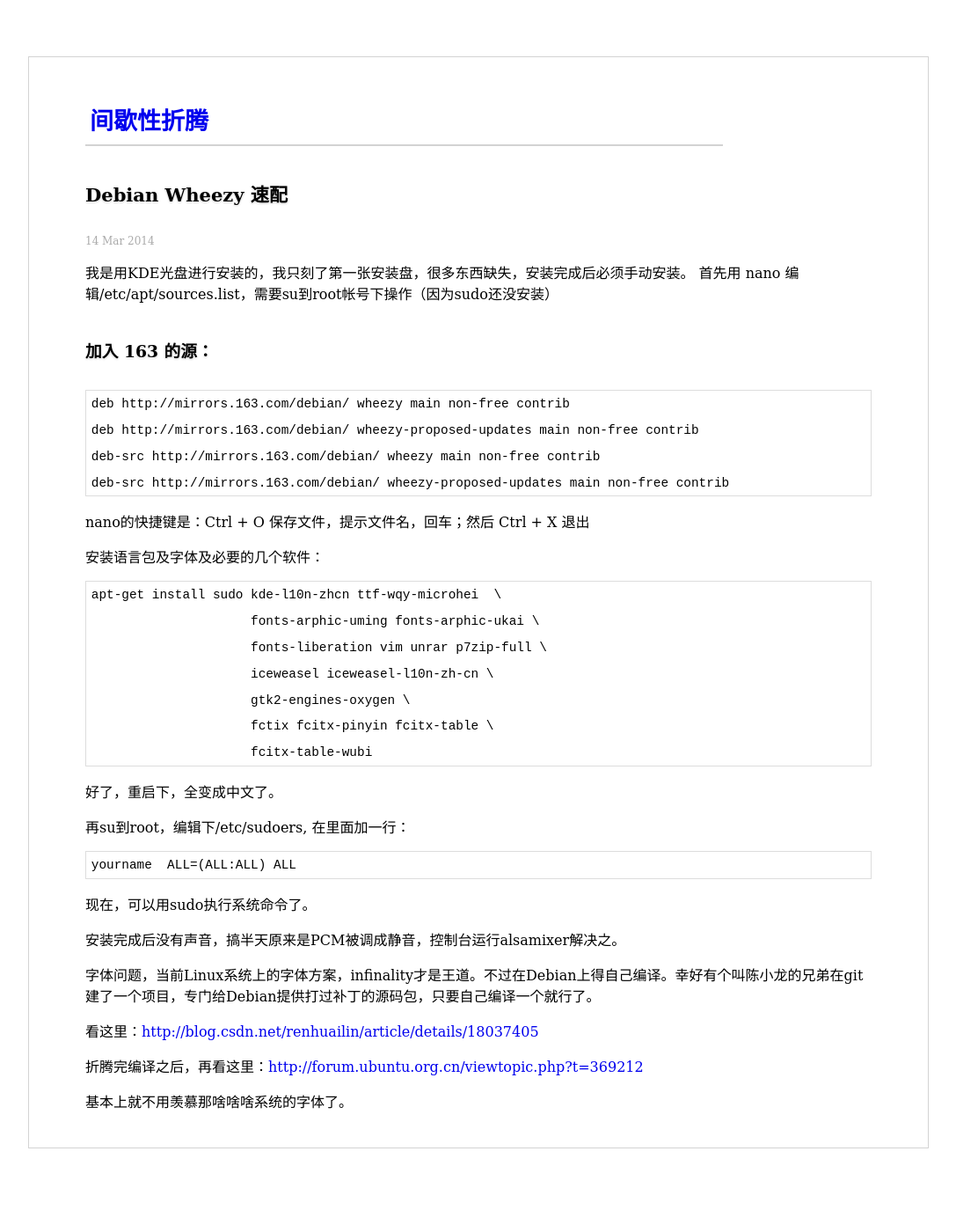
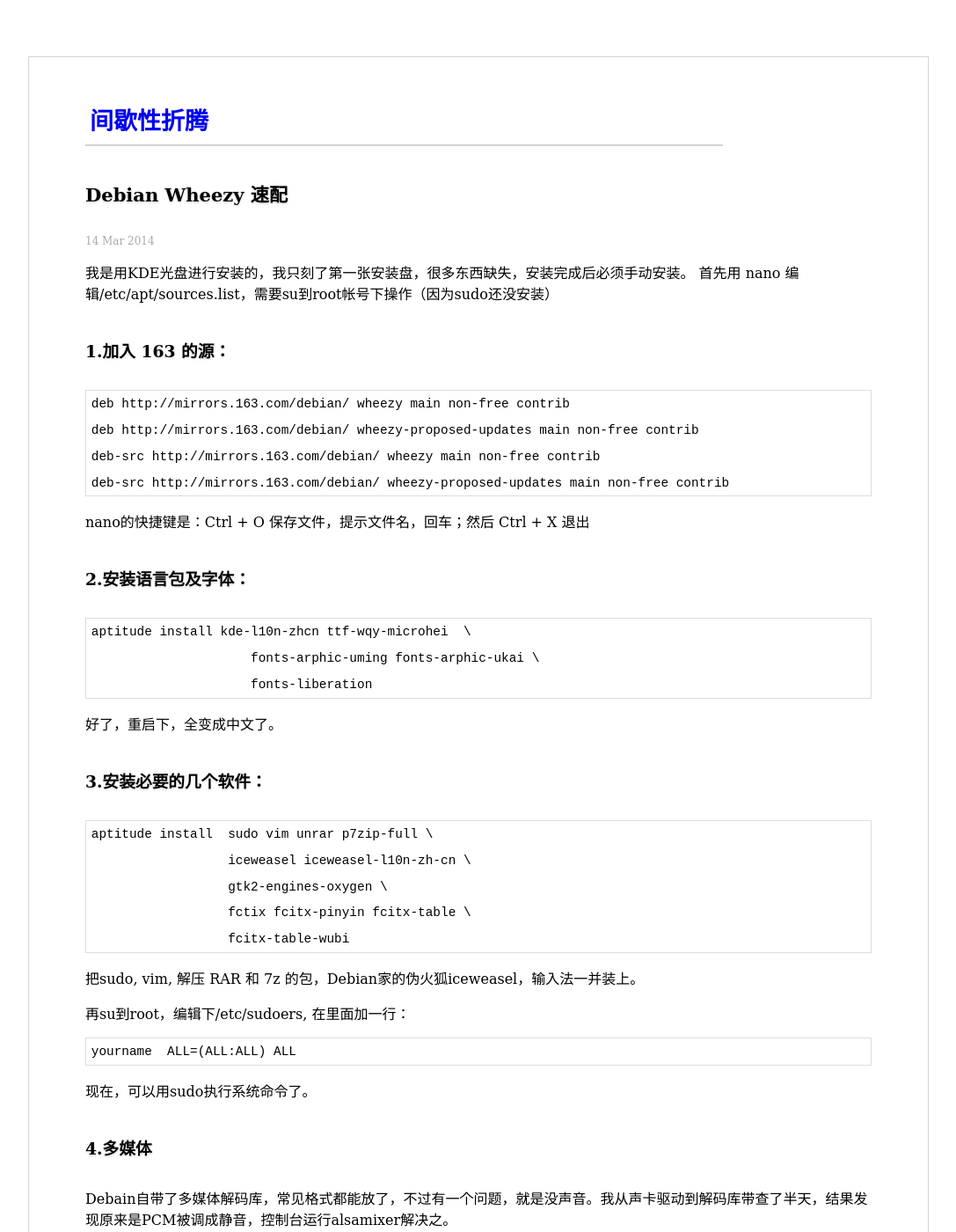
Before and after one commit to rhuichao/uternet.github.io, a Jekyll site: the page built from _posts/2014-03-14-Debian.md, in a window 1280 px wide and 1400 px high. Shown: the whole window at 88% size, without its empty margins (96-1183 px from the left). Built offline with Jekyll 4.4.1, drawn with Linux system fonts in a browser that asks for light colours.

Commit message:
new document posted

```diff
--- a/_posts/2014-03-14-Debian.md
+++ b/_posts/2014-03-14-Debian.md
@@ -7,7 +7,7 @@ date:   2014-03-14
 我是用KDE光盘进行安装的，我只刻了第一张安装盘，很多东西缺失，安装完成后必须手动安装。
 首先用 nano 编辑/etc/apt/sources.list，需要su到root帐号下操作（因为sudo还没安装）
 
-###加入 163 的源：
+###1.加入 163 的源：
 
     deb http://mirrors.163.com/debian/ wheezy main non-free contrib
     deb http://mirrors.163.com/debian/ wheezy-proposed-updates main non-free contrib
@@ -17,18 +17,22 @@ date:   2014-03-14
 nano的快捷键是：Ctrl + O 保存文件，提示文件名，回车；然后 Ctrl + X 退出
 
 
+###2.安装语言包及字体：
 
-安装语言包及字体及必要的几个软件：
-
-    apt-get install sudo kde-l10n-zhcn ttf-wqy-microhei  \
+    aptitude install kde-l10n-zhcn ttf-wqy-microhei  \
                          fonts-arphic-uming fonts-arphic-ukai \
-                         fonts-liberation vim unrar p7zip-full \
-                         iceweasel iceweasel-l10n-zh-cn \
-                         gtk2-engines-oxygen \
-                         fctix fcitx-pinyin fcitx-table \
-                         fcitx-table-wubi
+                         fonts-liberation
 
 好了，重启下，全变成中文了。
+
+###3.安装必要的几个软件：
+    aptitude install  sudo vim unrar p7zip-full \
+                      iceweasel iceweasel-l10n-zh-cn \
+                      gtk2-engines-oxygen \
+                      fctix fcitx-pinyin fcitx-table \
+                      fcitx-table-wubi
+
+把sudo, vim, 解压 RAR 和 7z 的包，Debian家的伪火狐iceweasel，输入法一并装上。
 
 再su到root，编辑下/etc/sudoers, 在里面加一行：
 
@@ -36,8 +40,10 @@ nano的快捷键是：Ctrl + O 保存文件，提示文件名，回车；然后
 
 现在，可以用sudo执行系统命令了。
 
-安装完成后没有声音，搞半天原来是PCM被调成静音，控制台运行alsamixer解决之。
+###4.多媒体
+Debain自带了多媒体解码库，常见格式都能放了，不过有一个问题，就是没声音。我从声卡驱动到解码库带查了半天，结果发现原来是PCM被调成静音，控制台运行alsamixer解决之。
 
+###5.字体美化
 字体问题，当前Linux系统上的字体方案，infinality才是王道。不过在Debian上得自己编译。幸好有个叫陈小龙的兄弟在git建了一个项目，专门给Debian提供打过补丁的源码包，只要自己编译一个就行了。
 
 看这里：<http://blog.csdn.net/renhuailin/article/details/18037405>
```
